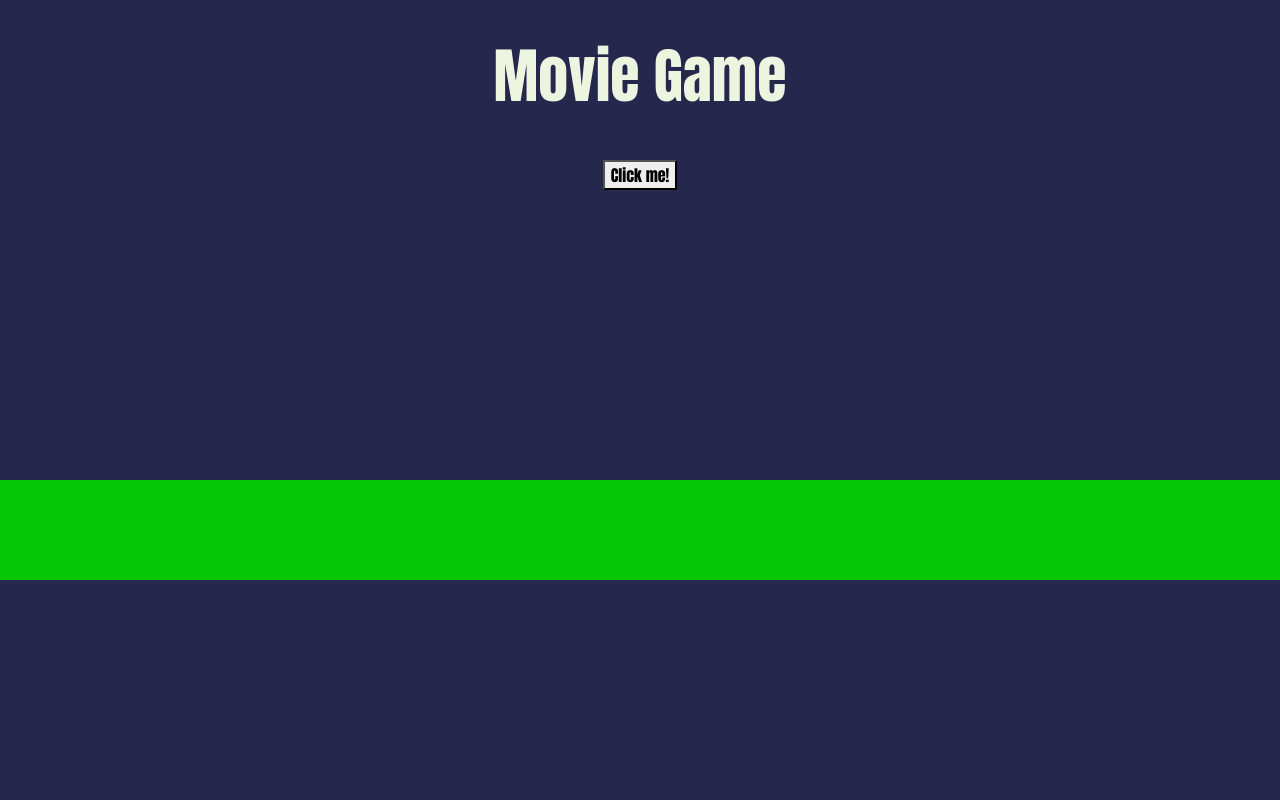
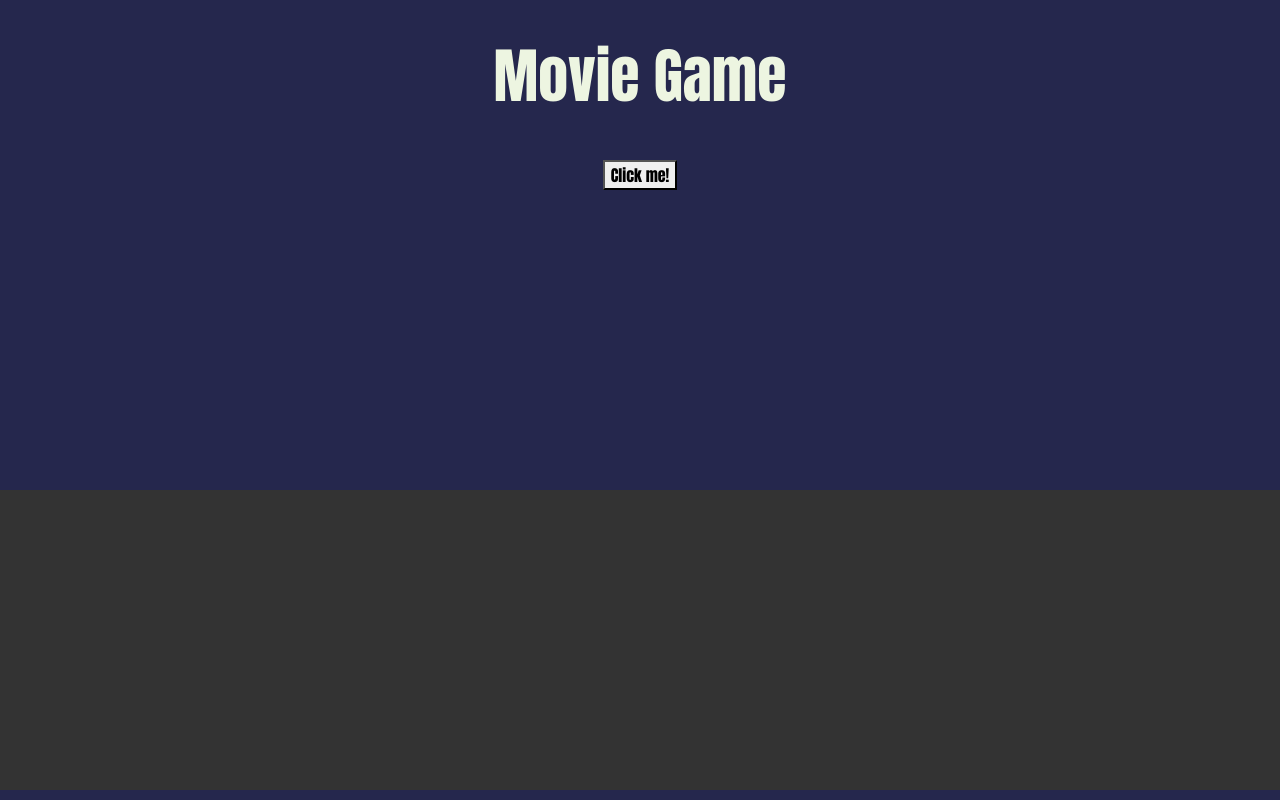
Before and after one commit to scottsak/MovieTimeline, a React (Create React App) app: page / in a window 1280 px wide. Built offline with nearby package versions, Linux system fonts and the light colour scheme.

Commit message:
card scrolling works

```diff
--- a/src/components/App.jsx
+++ b/src/components/App.jsx
@@ -53,6 +53,8 @@ function App() {
     <div>
       <h1 id="gameTitle">Movie Game</h1>
       <button onClick={changeMovie}>Click me!</button>
+      <div class="emptySpace">
+      </div>
       <div className="boardGame scroll">
       <DragDropContext>
       <Droppable droppableId="characters">
@@ -67,12 +69,12 @@ function App() {
                 poster={movieItem.poster_path}
                 date = {movieItem.release_date}
                 />
-              );
-            })}
-          </ul>
+                );
+              })}
+            </ul>
           )}
-        </Droppable>
-    </DragDropContext>
+          </Droppable>
+        </DragDropContext>
       </div>
     </div>
   );
--- a/src/components/Card.jsx
+++ b/src/components/Card.jsx
@@ -8,14 +8,12 @@ function Card(props){
 
 
     return(
-      // <Draggable>
         <li class="timelineCard">
           <div className="card">
               <img className = "cardPoster" draggable="false" src={props.poster} alt={props.title}/>
               <p className = "cardInfo" >{props.title}</p>
           </div>
         </li>
-      // </Draggable>
     )
 }
 
--- a/src/index.css
+++ b/src/index.css
@@ -10,15 +10,7 @@ body {
   padding: 40px 0px;
   font-size: 60px;
 }
-.timelineCards{
-  list-style-type: none;
-}
 
-.timelineCard{
-  display: flex !important;
-  padding: 20px 10px;
-  float: left !important;
-}
 
 .card{
   /* display: inline; */
@@ -39,21 +31,34 @@ body {
   margin-top: 10px;
 }
 
+.emptySpace{
+  height: 300px;
+}
+
 .boardGame{
-    position: absolute;
+    /* position: absolute; */
     top: 60%;
-    height: 100px;
+    height: 300px;
   }
 
-  div.scroll {
-        margin: 4px, 4px;
-        padding: 4px;
-        background-color: #08c708;
-        width: 100%;
-        overflow-x: auto;
-        overflow-y: hidden;
-        white-space: nowrap;
-    }
+  .scroll {
+    background-color: #333;
+    overflow: auto;
+    white-space: nowrap;
+  }
+
+  .timelineCard {
+    height: 300px;
+    display: inline-block;
+    color: white;
+    text-align: center;
+    padding: 14px;
+    text-decoration: none;
+  }
+
+  .timelineCard:hover {
+    background-color: #777;
+  }
 
 .cardPoster{
   width: 150px;
```
